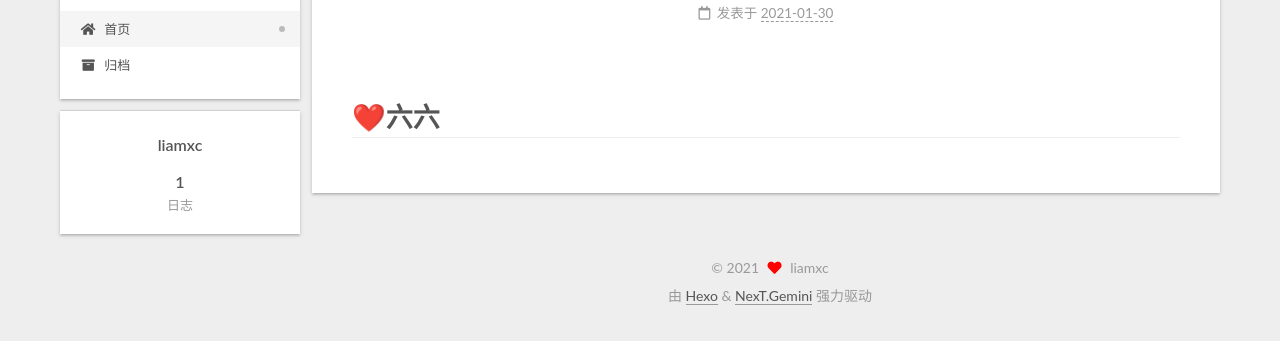
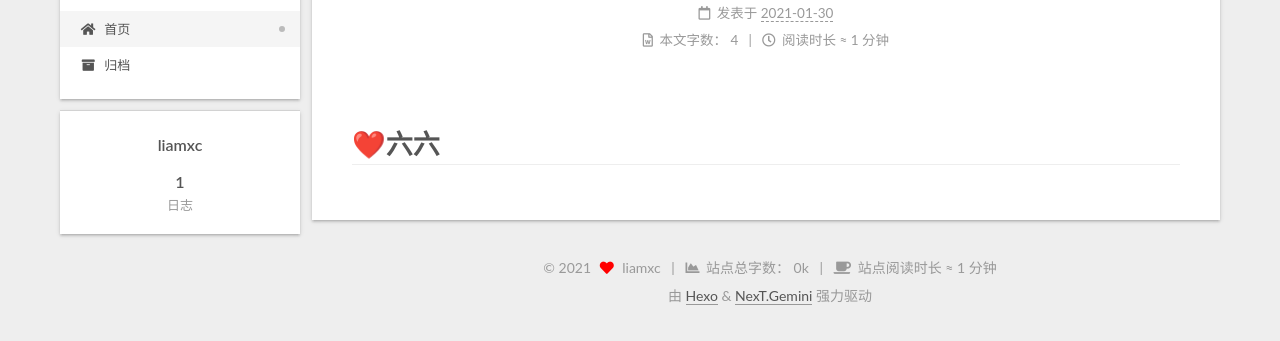
Before and after one commit to LiamXC/liamxc.GitHub.io, a plain HTML site: page index.html in a window 1280 px wide. Shown: the part 87-428 px from the top of the page. Drawn offline with Linux system fonts and the light colour scheme; a script that the page names is missing.

Commit message:
Site updated: 2021-01-31 02:52:50

```diff
--- a/css/main.css
+++ b/css/main.css
@@ -1168,7 +1168,7 @@ pre .javascript .function {
 }
 .links-of-author a::before,
 .links-of-author span.exturl::before {
-  background: #ff4055;
+  background: #9f3;
   border-radius: 50%;
   content: ' ';
   display: inline-block;
--- a/index.html
+++ b/index.html
@@ -45,6 +45,15 @@
 
 
 
+  <script>
+    var _hmt = _hmt || [];
+    (function() {
+      var hm = document.createElement("script");
+      hm.src = "https://hm.baidu.com/hm.js?63a163550cbd4f1f8302d02d3b4ff6a0";
+      var s = document.getElementsByTagName("script")[0];
+      s.parentNode.insertBefore(hm, s);
+    })();
+  </script>
 
 
 
@@ -173,7 +182,21 @@
               <time title="创建时间：2021-01-30 23:31:38 / 修改时间：23:33:24" itemprop="dateCreated datePublished" datetime="2021-01-30T23:31:38+08:00">2021-01-30</time>
             </span>
 
-
+          <br>
+            <span class="post-meta-item" title="本文字数">
+              <span class="post-meta-item-icon">
+                <i class="far fa-file-word"></i>
+              </span>
+                <span class="post-meta-item-text">本文字数：</span>
+              <span>4</span>
+            </span>
+            <span class="post-meta-item" title="阅读时长">
+              <span class="post-meta-item-icon">
+                <i class="far fa-clock"></i>
+              </span>
+                <span class="post-meta-item-text">阅读时长 &asymp;</span>
+              <span>1 分钟</span>
+            </span>
 
         </div>
       </header>
@@ -298,6 +321,18 @@
     <i class="fa fa-heart"></i>
   </span>
   <span class="author" itemprop="copyrightHolder">liamxc</span>
+    <span class="post-meta-divider">|</span>
+    <span class="post-meta-item-icon">
+      <i class="fa fa-chart-area"></i>
+    </span>
+      <span class="post-meta-item-text">站点总字数：</span>
+    <span title="站点总字数">0k</span>
+    <span class="post-meta-divider">|</span>
+    <span class="post-meta-item-icon">
+      <i class="fa fa-coffee"></i>
+    </span>
+      <span class="post-meta-item-text">站点阅读时长 &asymp;</span>
+    <span title="站点阅读时长">1 分钟</span>
 </div>
   <div class="powered-by">由 <a href="https://hexo.io/" class="theme-link" rel="noopener" target="_blank">Hexo</a> & <a href="https://theme-next.org/" class="theme-link" rel="noopener" target="_blank">NexT.Gemini</a> 强力驱动
   </div>
```
Also changed, not shown: 2021/01/30/LP/index.html (+36 -1 lines), archives/2021/01/index.html (+21 -0 lines), archives/2021/index.html (+21 -0 lines), archives/index.html (+21 -0 lines).
